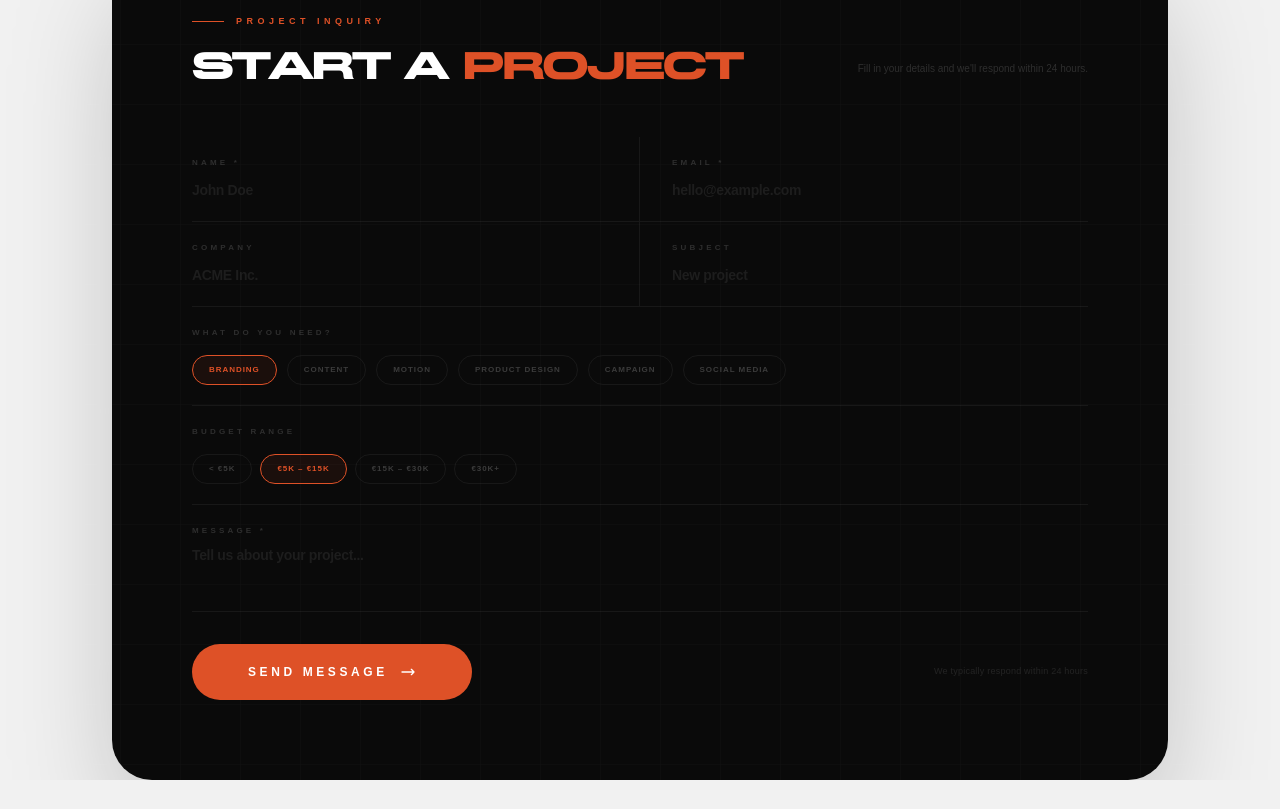
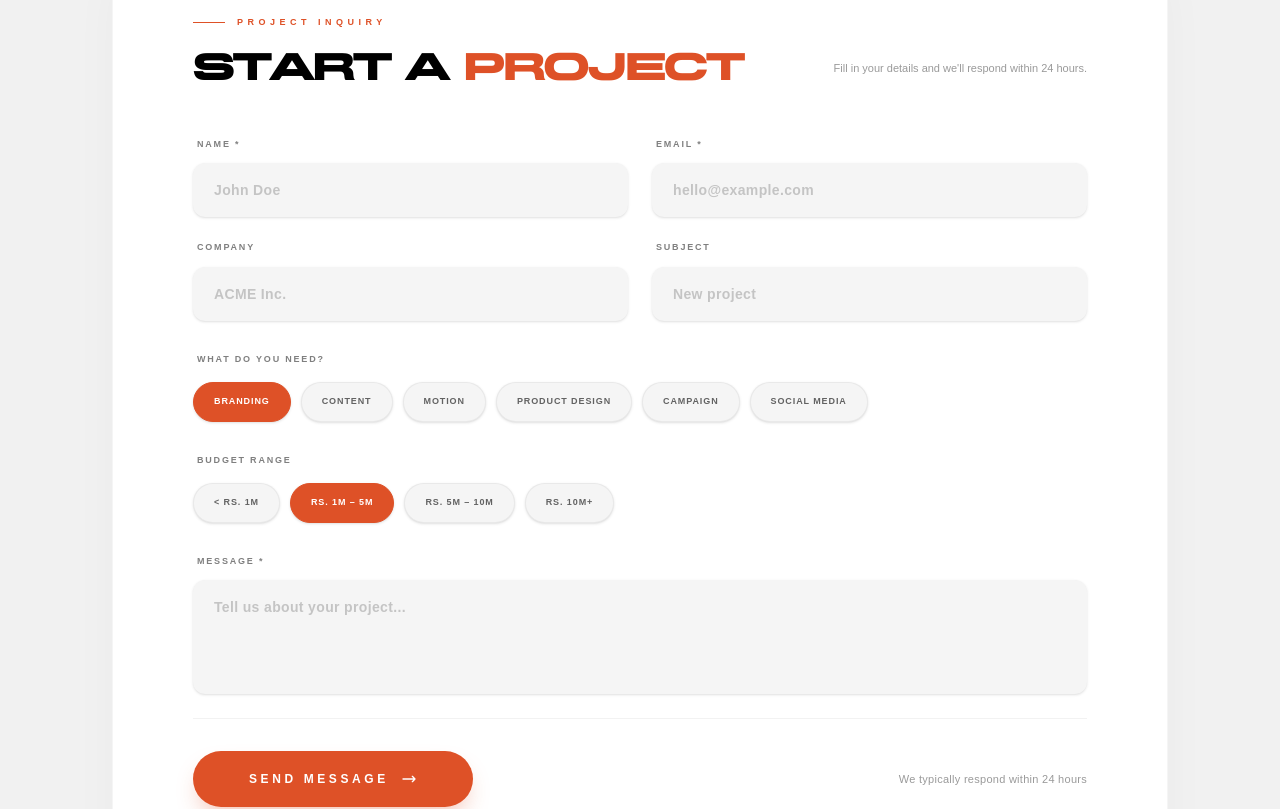
Before and after one commit to Shajar77/HNTRS, a React (Vite) app: page /contact in a window 1280 px wide. Shown: the part 860-1669 px from the top of the page. Built offline with nearby package versions, Linux system fonts and the light colour scheme; a web font is replaced by a local one.

Commit message:
Contact Form Fix

```diff
--- a/src/pages/Contact.jsx
+++ b/src/pages/Contact.jsx
@@ -161,15 +161,9 @@ const Contact = () => {
                 </div>
             </section>
 
-            {/* ═══ FORM — Elevated dark card ═══ */}
+            {/* ═══ FORM — Elevated light card ═══ */}
             <section className='relative z-10 px-4 sm:px-8 md:px-16 lg:px-28 -mt-4' style={{ contentVisibility: 'auto', containIntrinsicSize: '1px 1000px' }}>
-                <div className='bg-[#0A0A0A] rounded-[1.5rem] sm:rounded-[2.5rem] overflow-hidden shadow-[0_60px_120px_-20px_rgba(0,0,0,0.25)]'>
-
-                    {/* Inner grid texture */}
-                    <div className='absolute inset-0 pointer-events-none opacity-[0.03]'
-                        style={{ backgroundImage: 'linear-gradient(rgba(255,255,255,0.5) 1px, transparent 1px), linear-gradient(90deg, rgba(255,255,255,0.5) 1px, transparent 1px)', backgroundSize: '60px 60px' }}
-                    ></div>
-
+                <div className='bg-white rounded-[1.5rem] sm:rounded-[2.5rem] overflow-hidden shadow-[0_30px_60px_-15px_rgba(0,0,0,0.05)] border border-black/[0.04]'>
                     <div className='relative z-10 px-8 sm:px-12 md:px-16 lg:px-20 py-12 sm:py-16 lg:py-20'>
 
                         {/* Form header */}
@@ -179,54 +173,53 @@ const Contact = () => {
                                     <span className='w-8 h-px bg-[#DE5127]'></span>
                                     <span className='font-gs text-[9px] text-[#DE5127] font-bold tracking-[0.5em] uppercase'>Project Inquiry</span>
                                 </span>
-                                <h2 className='font-2 text-[10vw] sm:text-[6vw] md:text-[4vw] lg:text-[3vw] text-white leading-[0.85] tracking-tighter'>
+                                <h2 className='font-2 text-[10vw] sm:text-[6vw] md:text-[4vw] lg:text-[3vw] text-black leading-[0.85] tracking-tighter'>
                                     START A <span className='text-[#DE5127]'>PROJECT</span>
                                 </h2>
                             </div>
-                            <p className='font-gs text-[10px] text-white/15 leading-relaxed max-w-xs pb-1'>
+                            <p className='font-gs text-[10px] sm:text-[11px] font-medium text-black/40 leading-relaxed max-w-xs pb-1'>
                                 Fill in your details and we'll respond within 24 hours.
                             </p>
                         </div>
 
                         {/* Form */}
-                        <form onSubmit={e => e.preventDefault()}>
+                        <form onSubmit={e => e.preventDefault()} className='space-y-6'>
                             {/* Row 1 — Name + Email */}
-                            {/* Row 1 — Name + Email */}
-                            <div className='grid grid-cols-1 sm:grid-cols-2 gap-0'>
-                                <div className='border-b border-white/[0.06] py-5 sm:pr-8 sm:border-r sm:border-r-white/[0.06]'>
-                                    <label className='font-gs text-[8px] font-bold uppercase tracking-[0.4em] text-white/15 block mb-2'>Name *</label>
-                                    <input type="text" required placeholder="John Doe" className='w-full bg-transparent text-white text-sm font-bold tracking-tight outline-none placeholder:text-white/[0.08] font-gs caret-[#DE5127]' />
+                            <div className='grid grid-cols-1 sm:grid-cols-2 gap-6'>
+                                <div className='flex flex-col gap-3'>
+                                    <label className='font-gs text-[9px] font-bold uppercase tracking-[0.2em] text-black/50 pl-1'>Name *</label>
+                                    <input type="text" required placeholder="John Doe" className='w-full bg-[#F5F5F5] hover:bg-[#F0F0F0] focus:bg-white text-black text-sm font-bold tracking-wide px-5 py-4 rounded-xl border border-transparent focus:border-[#DE5127]/30 outline-none placeholder:text-black/20 transition-all duration-300 font-gs caret-[#DE5127] shadow-sm' />
                                 </div>
-                                <div className='border-b border-white/[0.06] py-5 sm:pl-8'>
-                                    <label className='font-gs text-[8px] font-bold uppercase tracking-[0.4em] text-white/15 block mb-2'>Email *</label>
-                                    <input type="email" required placeholder="hello@example.com" className='w-full bg-transparent text-white text-sm font-bold tracking-tight outline-none placeholder:text-white/[0.08] font-gs caret-[#DE5127]' />
+                                <div className='flex flex-col gap-3'>
+                                    <label className='font-gs text-[9px] font-bold uppercase tracking-[0.2em] text-black/50 pl-1'>Email *</label>
+                                    <input type="email" required placeholder="hello@example.com" className='w-full bg-[#F5F5F5] hover:bg-[#F0F0F0] focus:bg-white text-black text-sm font-bold tracking-wide px-5 py-4 rounded-xl border border-transparent focus:border-[#DE5127]/30 outline-none placeholder:text-black/20 transition-all duration-300 font-gs caret-[#DE5127] shadow-sm' />
                                 </div>
                             </div>
 
                             {/* Row 2 — Company + Subject */}
-                            <div className='grid grid-cols-1 sm:grid-cols-2 gap-0'>
-                                <div className='border-b border-white/[0.06] py-5 sm:pr-8 sm:border-r sm:border-r-white/[0.06]'>
-                                    <label className='font-gs text-[8px] font-bold uppercase tracking-[0.4em] text-white/15 block mb-2'>Company</label>
-                                    <input type="text" placeholder="ACME Inc." className='w-full bg-transparent text-white text-sm font-bold tracking-tight outline-none placeholder:text-white/[0.08] font-gs caret-[#DE5127]' />
+                            <div className='grid grid-cols-1 sm:grid-cols-2 gap-6'>
+                                <div className='flex flex-col gap-3'>
+                                    <label className='font-gs text-[9px] font-bold uppercase tracking-[0.2em] text-black/50 pl-1'>Company</label>
+                                    <input type="text" placeholder="ACME Inc." className='w-full bg-[#F5F5F5] hover:bg-[#F0F0F0] focus:bg-white text-black text-sm font-bold tracking-wide px-5 py-4 rounded-xl border border-transparent focus:border-[#DE5127]/30 outline-none placeholder:text-black/20 transition-all duration-300 font-gs caret-[#DE5127] shadow-sm' />
                                 </div>
-                                <div className='border-b border-white/[0.06] py-5 sm:pl-8'>
-                                    <label className='font-gs text-[8px] font-bold uppercase tracking-[0.4em] text-white/15 block mb-2'>Subject</label>
-                                    <input type="text" placeholder="New project" className='w-full bg-transparent text-white text-sm font-bold tracking-tight outline-none placeholder:text-white/[0.08] font-gs caret-[#DE5127]' />
+                                <div className='flex flex-col gap-3'>
+                                    <label className='font-gs text-[9px] font-bold uppercase tracking-[0.2em] text-black/50 pl-1'>Subject</label>
+                                    <input type="text" placeholder="New project" className='w-full bg-[#F5F5F5] hover:bg-[#F0F0F0] focus:bg-white text-black text-sm font-bold tracking-wide px-5 py-4 rounded-xl border border-transparent focus:border-[#DE5127]/30 outline-none placeholder:text-black/20 transition-all duration-300 font-gs caret-[#DE5127] shadow-sm' />
                                 </div>
                             </div>
 
                             {/* Services */}
-                            <div className='border-b border-white/[0.06] py-5'>
-                                <label className='font-gs text-[8px] font-bold uppercase tracking-[0.4em] text-white/15 block mb-4'>What do you need?</label>
+                            <div className='pt-2'>
+                                <label className='font-gs text-[9px] font-bold uppercase tracking-[0.2em] text-black/50 block mb-4 pl-1'>What do you need?</label>
                                 <div className='flex flex-wrap gap-2.5'>
                                     {['Branding', 'Content', 'Motion', 'Product Design', 'Campaign', 'Social Media'].map((s, i) => (
                                         <button
                                             key={s}
                                             type="button"
                                             onClick={() => setActiveService(i)}
-                                            className={`font-gs text-[8px] font-bold tracking-[0.12em] uppercase rounded-full px-4 py-2 border transition-all duration-300 ${activeService === i
-                                                ? 'border-[#DE5127] text-[#DE5127] bg-[#DE5127]/8'
-                                                : 'border-white/[0.06] text-white/20 hover:border-white/15 hover:text-white/40'
+                                            className={`font-gs text-[9px] font-bold tracking-[0.1em] uppercase rounded-full px-5 py-3 border transition-all duration-300 shadow-sm ${activeService === i
+                                                ? 'border-[#DE5127] text-white bg-[#DE5127] shadow-[0_8px_16px_-6px_rgba(222,81,39,0.4)]'
+                                                : 'border-black/5 text-black/60 bg-[#F5F5F5] hover:bg-[#EAEAEA] hover:text-black'
                                                 }`}
                                         >
                                             {s}
@@ -236,17 +229,17 @@ const Contact = () => {
                             </div>
 
                             {/* Budget */}
-                            <div className='border-b border-white/[0.06] py-5'>
-                                <label className='font-gs text-[8px] font-bold uppercase tracking-[0.4em] text-white/15 block mb-4'>Budget Range</label>
-                                <div className='flex flex-wrap gap-2'>
-                                    {['< €5K', '€5K – €15K', '€15K – €30K', '€30K+'].map((r, i) => (
+                            <div className='pt-2'>
+                                <label className='font-gs text-[9px] font-bold uppercase tracking-[0.2em] text-black/50 block mb-4 pl-1'>Budget Range</label>
+                                <div className='flex flex-wrap gap-2.5'>
+                                    {['< Rs. 1M', 'Rs. 1M – 5M', 'Rs. 5M – 10M', 'Rs. 10M+'].map((r, i) => (
                                         <button
                                             key={r}
                                             type="button"
                                             onClick={() => setActiveBudget(i)}
-                                            className={`font-gs text-[8px] font-bold tracking-[0.12em] uppercase rounded-full px-4 py-2 border transition-all duration-300 ${activeBudget === i
-                                                ? 'border-[#DE5127] text-[#DE5127] bg-[#DE5127]/8'
-                                                : 'border-white/[0.06] text-white/20 hover:border-white/15 hover:text-white/40'
+                                            className={`font-gs text-[9px] font-bold tracking-[0.1em] uppercase rounded-full px-5 py-3 border transition-all duration-300 shadow-sm ${activeBudget === i
+                                                ? 'border-[#DE5127] text-white bg-[#DE5127] shadow-[0_8px_16px_-6px_rgba(222,81,39,0.4)]'
+                                                : 'border-black/5 text-black/60 bg-[#F5F5F5] hover:bg-[#EAEAEA] hover:text-black'
                                                 }`}
                                         >
                                             {r}
@@ -256,23 +249,23 @@ const Contact = () => {
                             </div>
 
                             {/* Message */}
-                            <div className='border-b border-white/[0.06] py-5'>
-                                <label className='font-gs text-[8px] font-bold uppercase tracking-[0.4em] text-white/15 block mb-2'>Message *</label>
-                                <textarea required rows="2" placeholder="Tell us about your project..." className='w-full bg-transparent text-white text-sm font-bold tracking-tight outline-none placeholder:text-white/[0.08] resize-none font-gs caret-[#DE5127]'></textarea>
+                            <div className='flex flex-col gap-3 pt-2'>
+                                <label className='font-gs text-[9px] font-bold uppercase tracking-[0.2em] text-black/50 pl-1'>Message *</label>
+                                <textarea required rows="4" placeholder="Tell us about your project..." className='w-full bg-[#F5F5F5] hover:bg-[#F0F0F0] focus:bg-white text-black text-sm font-bold tracking-wide px-5 py-4 rounded-xl border border-transparent focus:border-[#DE5127]/30 outline-none placeholder:text-black/20 resize-none transition-all duration-300 font-gs caret-[#DE5127] shadow-sm'></textarea>
                             </div>
 
                             {/* Submit row */}
-                            <div className='flex flex-col sm:flex-row items-start sm:items-center justify-between gap-6 pt-8'>
-                                <button type="submit" className='group/btn relative bg-[#DE5127] text-white rounded-full px-10 sm:px-14 py-4 sm:py-5 overflow-hidden'>
-                                    <span className='absolute inset-0 bg-white translate-y-full group-hover/btn:translate-y-0 transition-transform duration-500 ease-expo'></span>
-                                    <span className='relative z-10 font-gs text-[10px] sm:text-xs font-bold uppercase tracking-[0.3em] group-hover/btn:text-[#DE5127] transition-colors duration-500 flex items-center gap-3'>
+                            <div className='flex flex-col sm:flex-row items-start sm:items-center justify-between gap-6 pt-8 mt-4 border-t border-black/5'>
+                                <button type="submit" className='group/btn relative bg-[#DE5127] text-white rounded-full px-10 sm:px-14 py-4 sm:py-5 overflow-hidden shadow-[0_12px_24px_-8px_rgba(222,81,39,0.4)] hover:shadow-[0_16px_32px_-8px_rgba(222,81,39,0.5)] transition-shadow duration-500'>
+                                    <span className='absolute inset-0 bg-black translate-y-full group-hover/btn:translate-y-0 transition-transform duration-500 ease-expo'></span>
+                                    <span className='relative z-10 font-gs text-[10px] sm:text-xs font-bold uppercase tracking-[0.3em] text-white transition-colors duration-500 flex items-center gap-3'>
                                         Send Message
                                         <svg className='w-4 h-4 group-hover/btn:translate-x-1 transition-transform duration-300' fill='none' viewBox='0 0 24 24' stroke='currentColor' strokeWidth='2'>
                                             <path strokeLinecap='round' strokeLinejoin='round' d='M17 8l4 4m0 0l-4 4m4-4H3' />
                                         </svg>
                                     </span>
                                 </button>
-                                <p className='font-gs text-[9px] text-white/10 tracking-wide'>
+                                <p className='font-gs text-[10px] sm:text-[11px] font-medium text-black/40 tracking-wide'>
                                     We typically respond within 24 hours
                                 </p>
                             </div>
```
